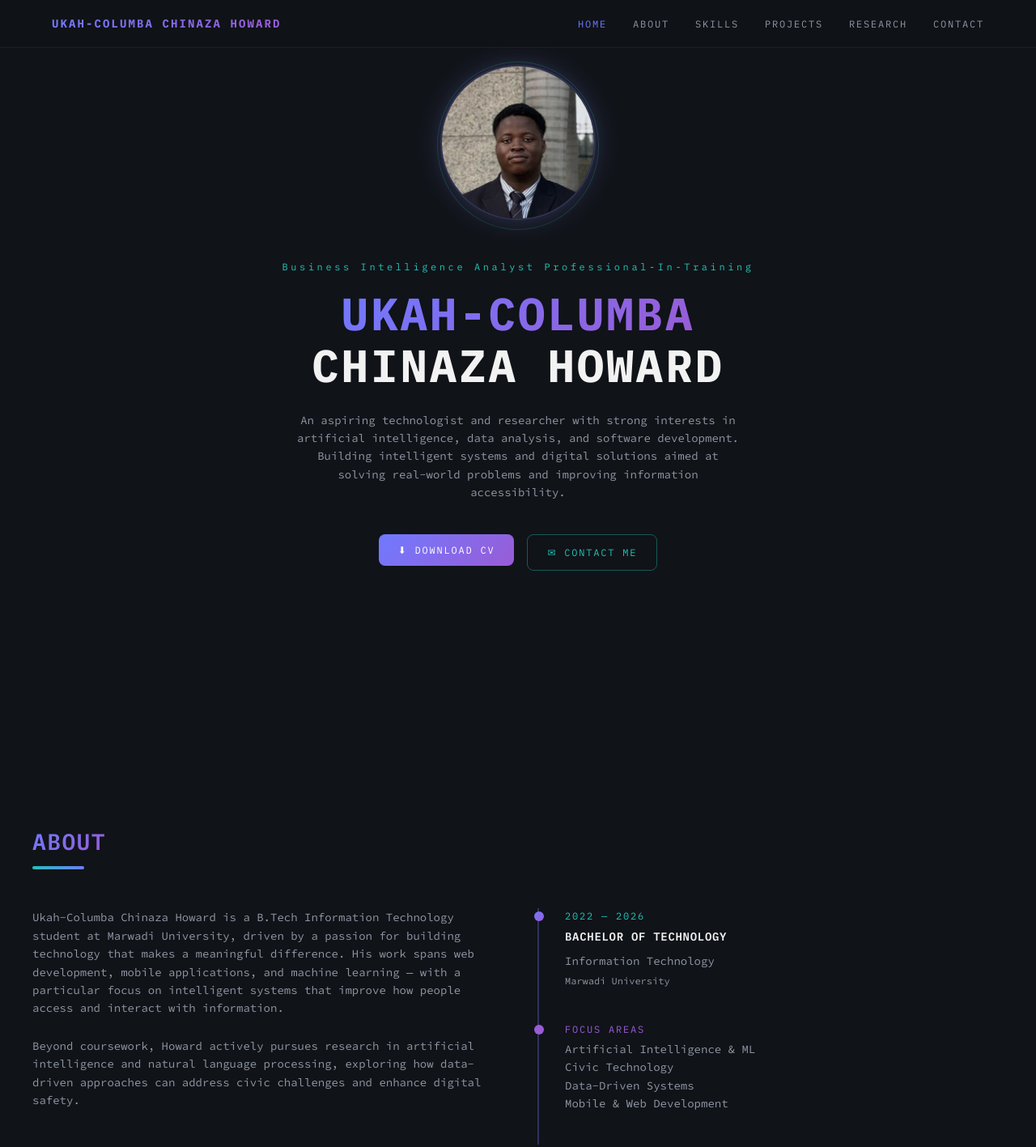
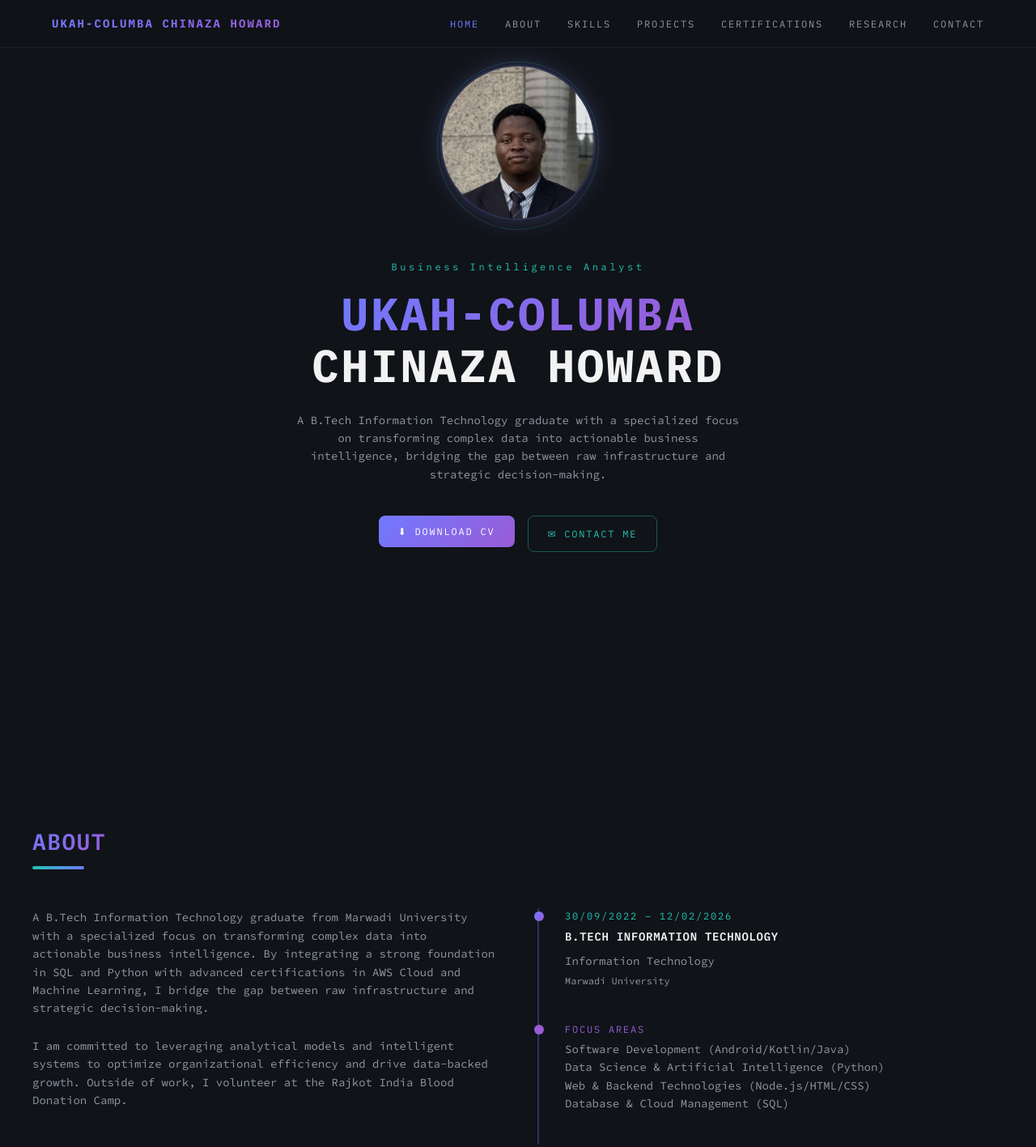
Before and after one commit to Howardukah/howard-portfolio, a plain HTML site: page index.html in a window 1280 px wide. Shown: the top 1417 px of the page at 81% size. Drawn offline with nearby package versions, Linux system fonts and the light colour scheme.

Commit message:
Update portfolio credentials and Certifications section

```diff
--- a/app.js
+++ b/app.js
@@ -4,34 +4,38 @@
 const DATA = {
   hero: {
     name: "UKAH-COLUMBA CHINAZA HOWARD",
-    subtitle: "Business Intelligence Analyst Professional-In-Training",
-    bio: "An aspiring technologist and researcher with strong interests in artificial intelligence, data analysis, and software development. Building intelligent systems and digital solutions aimed at solving real-world problems and improving information accessibility.",
+    subtitle: "Business Intelligence Analyst",
+    bio: "A B.Tech Information Technology graduate with a specialized focus on transforming complex data into actionable business intelligence, bridging the gap between raw infrastructure and strategic decision-making.",
     photo: "profile p.jpeg",
     cv: "CV.pdf"
   },
   about: {
-    para1: "Ukah-Columba Chinaza Howard is a B.Tech Information Technology student at Marwadi University, driven by a passion for building technology that makes a meaningful difference. His work spans web development, mobile applications, and machine learning — with a particular focus on intelligent systems that improve how people access and interact with information.",
-    para2: "Beyond coursework, Howard actively pursues research in artificial intelligence and natural language processing, exploring how data-driven approaches can address civic challenges and enhance digital safety.",
-    eduPeriod: "2022 — 2026",
-    eduDegree: "BACHELOR OF TECHNOLOGY",
+    para1: "A B.Tech Information Technology graduate from Marwadi University with a specialized focus on transforming complex data into actionable business intelligence. By integrating a strong foundation in SQL and Python with advanced certifications in AWS Cloud and Machine Learning, I bridge the gap between raw infrastructure and strategic decision-making.",
+    para2: "I am committed to leveraging analytical models and intelligent systems to optimize organizational efficiency and drive data-backed growth. Outside of work, I volunteer at the Rajkot India Blood Donation Camp.",
+    eduPeriod: "30/09/2022 – 12/02/2026",
+    eduDegree: "B.TECH INFORMATION TECHNOLOGY",
     eduSchool: "Marwadi University",
-    focus: ["Artificial Intelligence & ML", "Civic Technology", "Data-Driven Systems", "Mobile & Web Development"]
+    focus: ["Software Development (Android/Kotlin/Java)", "Data Science & Artificial Intelligence (Python)", "Web & Backend Technologies (Node.js/HTML/CSS)", "Database & Cloud Management (SQL)"]
   },
   skills: {
-    languages: ["Kotlin", "Java", "Python", "JavaScript", "SQL"],
-    frontend: ["Android", "HTML/CSS"],
+    languages: ["Kotlin", "Java", "Python", "JavaScript", "SQL", "English (C2)", "Igbo (Native)"],
+    frontend: ["Android Development", "HTML/CSS"],
     backend: ["Node.js", "Pandas", "NumPy", "NLP", "Machine Learning"],
-    tools: ["Git", "Firebase"]
+    tools: ["Git", "Firebase", "LaTeX", "AWS Cloud"]
   },
   projects: [
-    { title: "TOXIC SHIELD", desc: "A toxic content moderation system built using machine learning techniques to detect and filter harmful or abusive content online.", tags: ["MACHINE LEARNING", "NLP", "PYTHON"], color: "accent", link: "#", pdf: "POLYDUB_reasearch paper.pdf" },
-    { title: "CIVIC FIX", desc: "A civic technology platform designed to help citizens report local infrastructure or community issues.", tags: ["CIVIC TECH", "WEB", "MOBILE"], color: "secondary", link: "#", pdf: "CIVICFIX.pdf" }
+    { title: "POLYDUB (AI REAL TIME LANGUAGE TRANSLATION)", desc: "A mobile application that translates and dubs speech in real time, making videos and audio on Android phones free from language barriers. Built using Vosk engine and Google's ML Kit Translation models.", tags: ["ANDROID", "AI", "KOTLIN", "ML KIT"], color: "accent", link: "#", pdf: "" },
+    { title: "CROWDSOURCED CIVIC ISSUE REPORTING SYSTEM", desc: "A civic technology platform designed to bridge the gap between citizens and local authorities, allowing users to report everyday civic problems directly from their devices with location and image support.", tags: ["CIVIC TECH", "WEB", "MOBILE"], color: "secondary", link: "#", pdf: "CIVICFIX.pdf" }
+  ],
+  certifications: [
+    { title: "Python for Data Science", issuer: "Infosys Springboard", date: "05/08/2025", desc: "Covers Python fundamentals, data analysis, and visualization for data science applications. Mode: Online", color: "primary" },
+    { title: "Android Basics with Compose", issuer: "Google", date: "10/04/2025", desc: "Building Android apps using Kotlin and Jetpack Compose, Material Design, Room, and networking. Mode: Online", color: "accent" },
+    { title: "Database Programming with SQL", issuer: "Oracle Academy", date: "29/09/2023", desc: "Database Programming with SQL. Mode: Online", color: "secondary" },
+    { title: "NDG Linux Essentials", issuer: "Cisco Academy", date: "27/02/2024", desc: "Fundamental Linux command-line skills, file management, and open-source concepts. Mode: Online", color: "pink" },
+    { title: "LaTeX Unleashed", issuer: "Hybrid", date: "29/03/2025", desc: "Hands-on training for technical writing and creating professional documentation. Mode: Hybrid", color: "primary" }
   ],
   research: [
-    { title: "ARTIFICIAL INTELLIGENCE", desc: "Exploring ML models for classification, prediction, and intelligent automation in real-world applications.", color: "primary" },
-    { title: "NATURAL LANGUAGE PROCESSING", desc: "Investigating text analysis, sentiment detection, and content moderation through computational linguistics.", color: "accent" },
-    { title: "INTELLIGENT SYSTEMS", desc: "Designing adaptive systems that learn from user behavior to deliver personalized, context-aware experiences.", color: "secondary" },
-    { title: "DATA-DRIVEN PLATFORMS", desc: "Building platforms that leverage data pipelines and analytics to enable informed decision-making at scale.", color: "pink" }
+    { title: "ACTIVE RESEARCH", desc: "Additional experimental projects and research in intelligent systems and data-driven platforms are currently in development.", color: "primary" }
   ],
   contact: [
     { icon: "✉", label: "EMAIL", value: "howardukah@gmail.com", href: "mailto:howardukah@gmail.com" },
@@ -52,7 +56,7 @@
 // =====================================================
 function renderAll() {
   document.getElementById('portfolio').innerHTML =
-    renderHero() + renderAbout() + renderSkills() + renderProjects() + renderResearch() + renderContact();
+    renderHero() + renderAbout() + renderSkills() + renderProjects() + renderCertifications() + renderResearch() + renderContact();
 }
 
 function renderHero() {
@@ -177,6 +181,23 @@
         <h3 class="cpk" style="font-size:.875rem;font-weight:600;margin-bottom:.5rem">ONGOING RESEARCH PROJECTS</h3>
         <p class="text-muted">Additional experimental projects in intelligent systems and data-driven platforms are currently in development.</p>
       </div>
+    </div>
+  </section>`;
+}
+
+function renderCertifications() {
+  const cards = DATA.certifications.map(c => `
+    <div class="research-card">
+      <h3 style="font-size:.75rem;letter-spacing:.2em;margin-bottom:.5rem;color:${COLOR_CSS[c.color] || COLOR_CSS.primary}">${c.title}</h3>
+      <p class="text-muted" style="font-size:.75rem;margin-bottom:.5rem"><strong>${c.issuer}</strong> • ${c.date}</p>
+      <p class="text-muted">${c.desc}</p>
+    </div>`).join('');
+  return `
+  <section id="certifications" class="section">
+    <div class="section-inner">
+      <h2 class="section-title"><span class="grad-text">CERTIFICATIONS</span></h2>
+      <div class="section-bar" style="background:var(--grad-a)"></div>
+      <div class="research-grid">${cards}</div>
     </div>
   </section>`;
 }
--- a/index.html
+++ b/index.html
@@ -26,6 +26,7 @@
                 <li><a href="#about">ABOUT</a></li>
                 <li><a href="#skills">SKILLS</a></li>
                 <li><a href="#projects">PROJECTS</a></li>
+                <li><a href="#certifications">CERTIFICATIONS</a></li>
                 <li><a href="#research">RESEARCH</a></li>
                 <li><a href="#contact">CONTACT</a></li>
             </ul>
```
